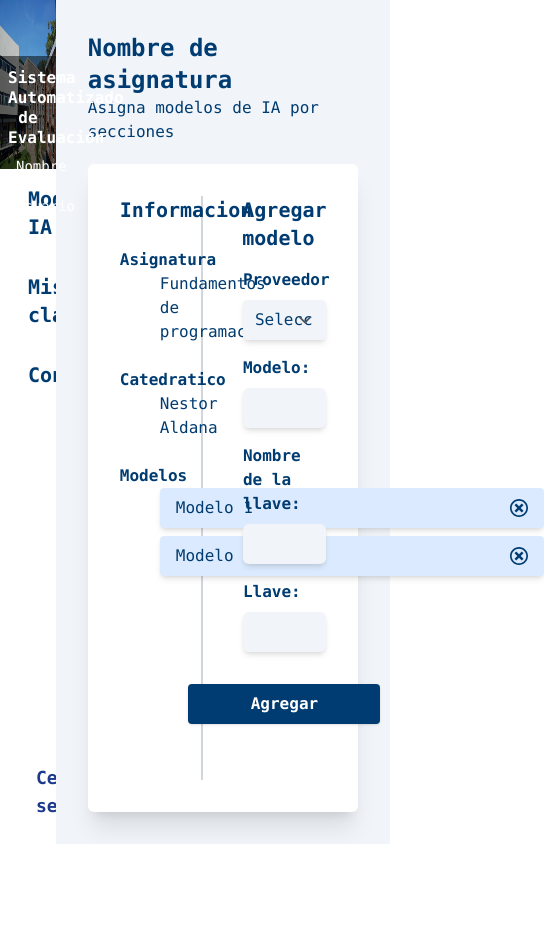
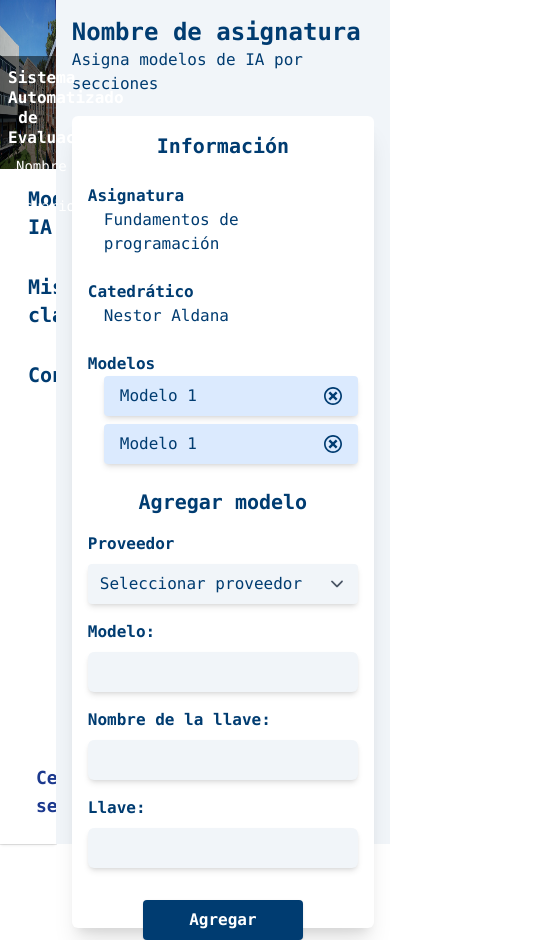
Before and after one commit to ChristopherCalderon/sae-frontend, a Next.js app: page /dashboard/admin/1 in a window 390 px wide. Shown: the whole page, 544 px wide, since content can reach past the window. Before the commit the page ends 844 px from the top, so only its background shows below. Built offline with nearby package versions, Linux system fonts and the light colour scheme.

Commit message:
:lipstick:Update UI

```diff
--- a/src/app/dashboard/admin/[asignatura]/page.jsx
+++ b/src/app/dashboard/admin/[asignatura]/page.jsx
@@ -13,35 +13,36 @@ function SubjectPage() {
     }
 
     return (
-        <div className="bg-background flex flex-col gap-5 w-full h-full p-8">
+        <div className="bg-background flex flex-col gap-5 w-full h-full p-4 md:p-6 lg:p-8">
             <div className="w-full text-primary font-mono">
                 <h1 className="text-2xl font-bold">Nombre de asignatura</h1>
                 <p>Asigna modelos de IA por secciones</p>
             </div>
 
-            <div className="w-full h-full bg-white shadow-xl p-8 rounded-md">
-                <div className="grid grid-cols-2 gap-10 h-full">
+            <div className="w-full h-full bg-white shadow-xl p-4 md:p-6 lg:p-8 rounded-md">
+                <div className="grid grid-cols-1 lg:grid-cols-2 gap-6 lg:gap-10 h-full">
 
-                    <div className="font-mono text-primary space-y-6 border-r-2 border-gray-300 pr-10">
-                        <h2 className="text-center text-xl font-bold">Informacion</h2>
+                    {/* Columna de información */}
+                    <div className="font-mono text-primary space-y-6 lg:border-r-2 border-gray-300 lg:pr-10">
+                        <h2 className="text-center text-xl font-bold">Información</h2>
 
                         <div>
                             <p className="font-bold">Asignatura</p>
-                            <p className="ml-10">Fundamentos de programación</p>
+                            <p className="ml-4 md:ml-10">Fundamentos de programación</p>
                         </div>
 
                         <div>
-                            <p className="font-bold">Catedratico</p>
-                            <p className="ml-10">Nestor Aldana</p>
+                            <p className="font-bold">Catedrático</p>
+                            <p className="ml-4 md:ml-10">Nestor Aldana</p>
                         </div>
 
                         <div>
                             <p className="font-bold">Modelos</p>
-                            <div className="ml-10 space-y-2">
+                            <div className="ml-4 md:ml-10 space-y-2">
                                 {modelos.map((modelo, index) => (
                                     <div
                                         key={index}
-                                        className="bg-blue-100 px-4 py-2 w-sm rounded shadow-md flex justify-between items-center"
+                                        className="bg-blue-100 px-4 py-2 max-w-xs rounded shadow-md flex justify-between items-center"
                                     >
                                         <span>{modelo}</span>
                                         <button
@@ -56,7 +57,7 @@ function SubjectPage() {
                         </div>
                     </div>
 
-
+                    {/* Columna del formulario */}
                     <div className="font-mono text-primary space-y-4 flex flex-col items-center">
                         <h2 className="text-xl font-bold">Agregar modelo</h2>
 
@@ -101,11 +102,12 @@ function SubjectPage() {
                         </div>
 
                         <div className="pt-4">
-                            <button className="w-48 mx-auto bg-primary text-white font-bold py-2 rounded shadow hover:bg-primary-hover">
+                            <button className="w-40 md:w-48 mx-auto bg-primary text-white font-bold py-2 rounded shadow hover:bg-primary-hover">
                                 Agregar
                             </button>
                         </div>
                     </div>
+
                 </div>
             </div>
         </div>
--- a/src/components/tables/ManagementTable.jsx
+++ b/src/components/tables/ManagementTable.jsx
@@ -46,7 +46,7 @@ function AssignmentsTable() {
                     <select
                       value={u.professor}
                       onChange={(e) => handleProfessorChange(i, e.target.value)}
-                      className="w-full px-3 py-2 bg-white border rounded appearance-none focus:outline-none"
+                      className="w-full px-3 py-2 bg-background rounded appearance-none focus:outline-none"
                     >
                       <option value="">Seleccionar catedrático</option>
                       {professors.map((prof, idx) => (
```
